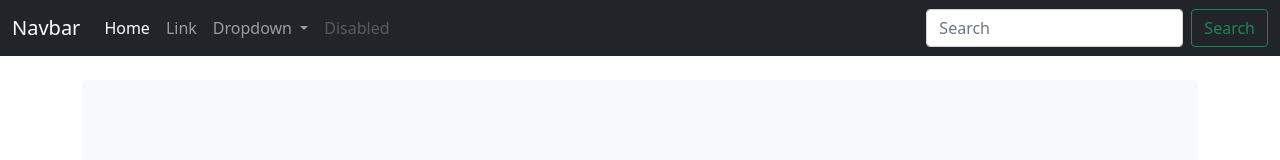
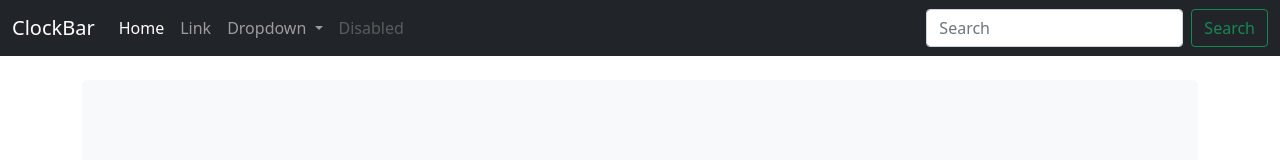
Before and after one commit to Abhishek-Raj03/Clock, a plain HTML site: page index.html in a window 1280 px wide. Shown: the top 160 px of the page. Drawn offline with nearby package versions, Linux system fonts and the light colour scheme.

Commit message:
update html

```diff
--- a/index.html
+++ b/index.html
@@ -17,7 +17,7 @@
   <body>
     <nav class="navbar navbar-expand-lg navbar-dark bg-dark">
       <div class="container-fluid">
-        <a class="navbar-brand" href="#">Navbar</a>
+        <a class="navbar-brand" href="#">ClockBar</a>
         <button
           class="navbar-toggler"
           type="button"
```
